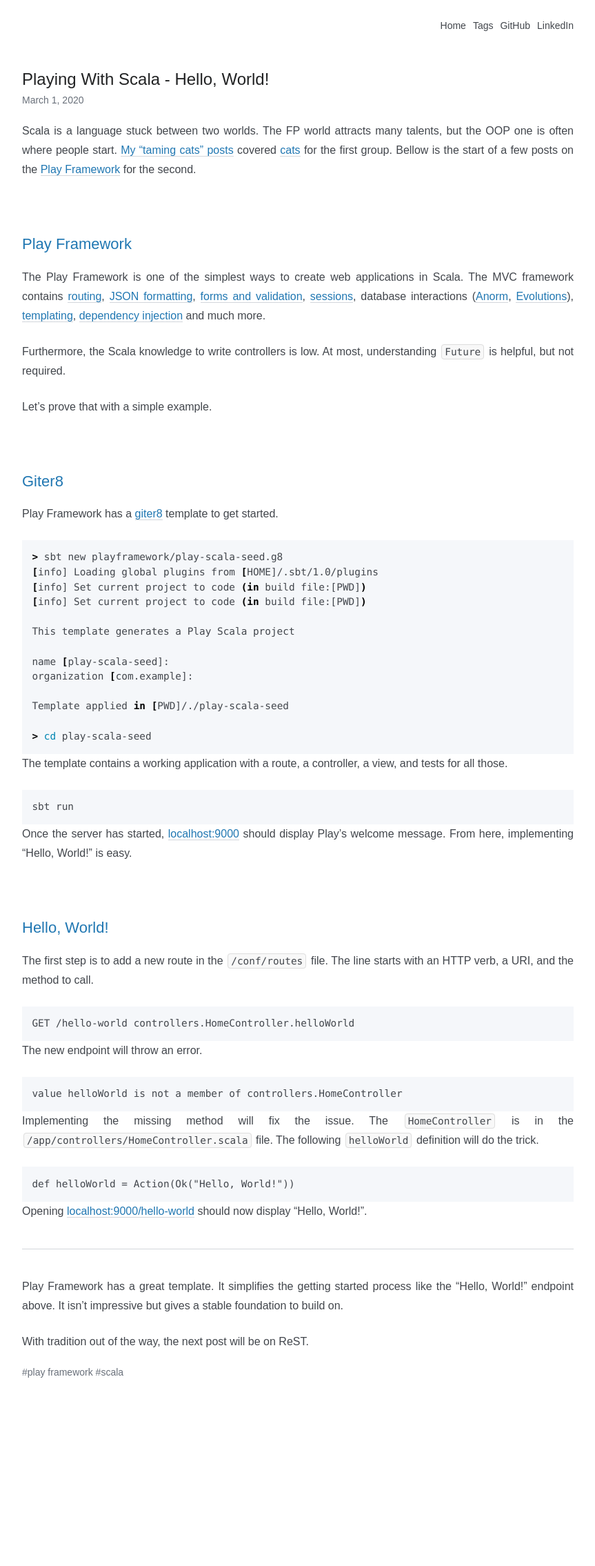
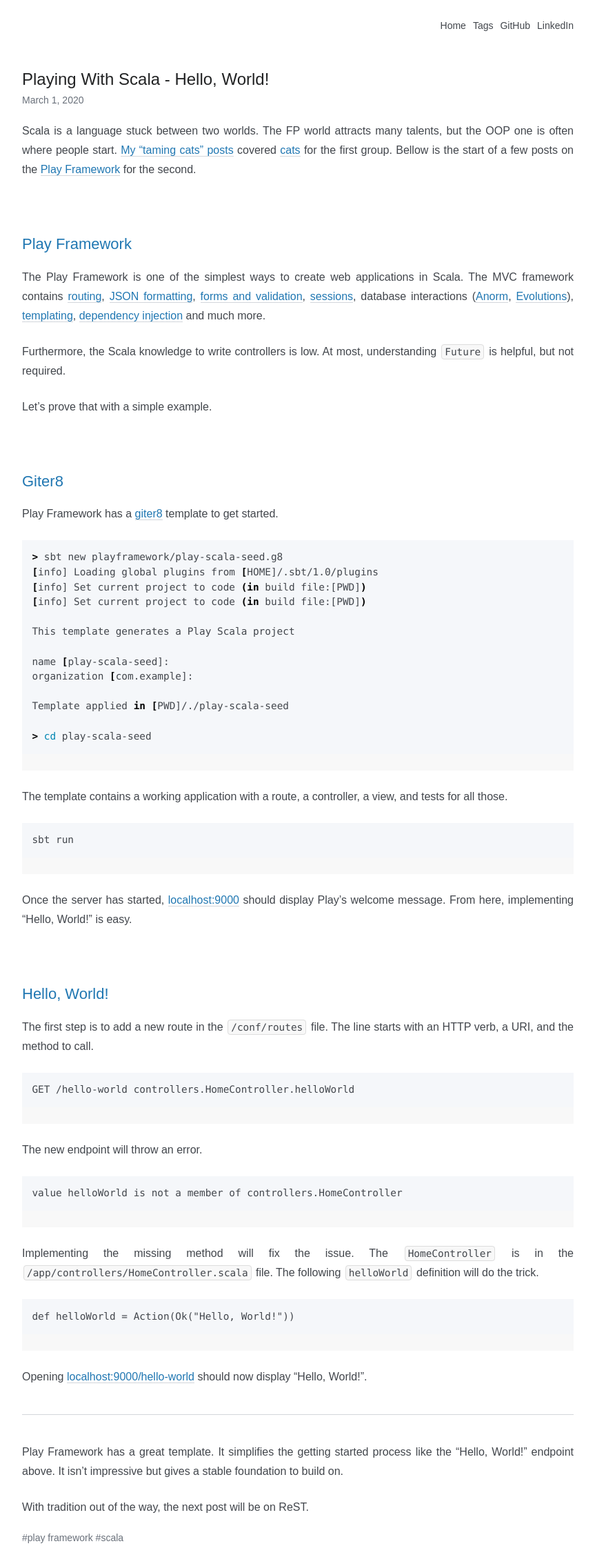
Before and after one commit to plippe/blog, a Jekyll site: the page built from _posts/2020-03-01-playing-with-scala-hello-world.md, in a window 1280 px wide. Shown: the whole page at 69% size, without its empty margins (208-1071 px from the left). Built offline with Jekyll 4.4.1, drawn with Linux system fonts in a browser that asks for light colours; our own code applies the rules of GitHub Pages for plain Markdown files; before the commit the page ends 2030 px from its top, so only the background shows below that.

Commit message:
Extra margin after code

```diff
--- a/assets/css/custom.css
+++ b/assets/css/custom.css
@@ -19,3 +19,7 @@
 .content a:not(.button):visited:hover {
   border-bottom-color: #847bb9;
 }
+
+.content .highlight {
+  margin-bottom: 1.5em;
+}
```
